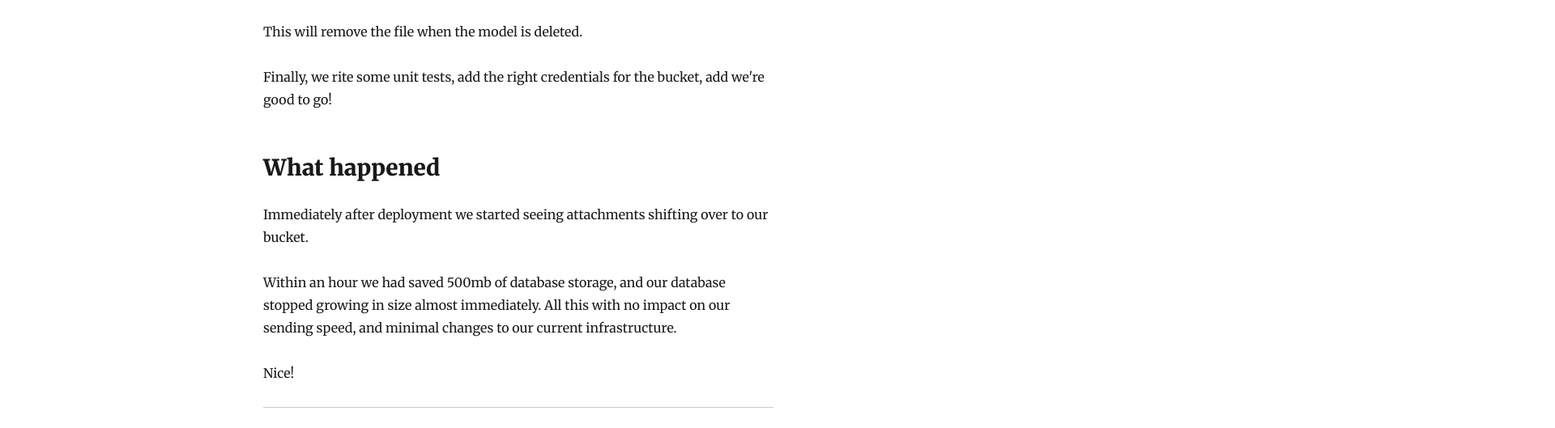
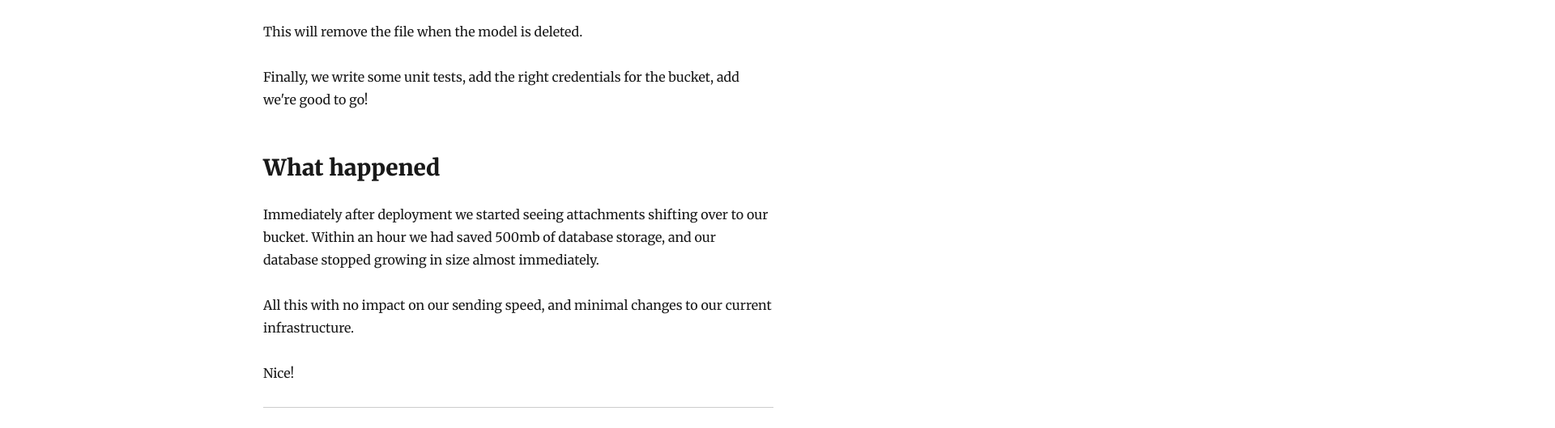
Before and after one commit to mailpace/blog, a Gatsby site: page /blog/we-used-to-store-files-as-strings-in-the-database-but-no-more/ in a window 1280 px wide. Shown: the part 4181-4710 px from the top of the page at 81% size, 1920 px wide, since content can reach past the window. Built offline with nearby package versions, Linux system fonts and the light colour scheme; Gatsby itself is replaced by a stand-in of ours; some packages are replaced by stand-ins of ours.

Commit message:
minor fix

```diff
--- a/content/blog/we-used-to-store-files-as-strings-in-the-database-but-no-more.md
+++ b/content/blog/we-used-to-store-files-as-strings-in-the-database-but-no-more.md
@@ -71,7 +71,7 @@ class SaveAttachmentsToCellarJob < ApplicationJob
       file.write(decoded_content)
       file.rewind
       attachment.file.attach(io: file, filename: attachment.name,
-                             content_type: attachment.content_type, identify: false)
+                             content_type: attachment.content_type, identify: false) # This is what stores the file in the object store, we set identify to false as the users provide teh Content-Type themselves
 
       attachment.update(content: nil) # Remove the base64 string from the database
     end
@@ -117,12 +117,12 @@ end
 
 This will remove the file when the model is deleted.
 
-Finally, we rite some unit tests, add the right credentials for the bucket, add we're good to go!
+Finally, we write some unit tests, add the right credentials for the bucket, add we're good to go!
 
 ## What happened
 
-Immediately after deployment we started seeing attachments shifting over to our bucket.
+Immediately after deployment we started seeing attachments shifting over to our bucket. Within an hour we had saved 500mb of database storage, and our database stopped growing in size almost immediately.
 
-Within an hour we had saved 500mb of database storage, and our database stopped growing in size almost immediately. All this with no impact on our sending speed, and minimal changes to our current infrastructure.
+All this with no impact on our sending speed, and minimal changes to our current infrastructure.
 
 Nice!
```
